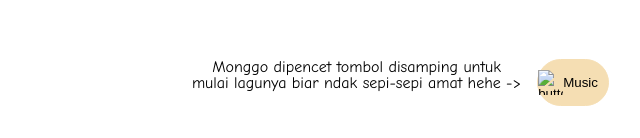
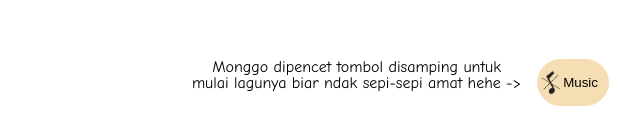
Before and after one commit to HarumKemangi/web-ultah, a plain HTML site: page index.html in a window 1280 px wide. Shown: the part 662-800 px from the top of the page, 591-1231 px from the left. Drawn offline with nearby package versions, Linux system fonts and the light colour scheme.

Commit message:
Update index.html

```diff
--- a/index.html
+++ b/index.html
@@ -156,7 +156,7 @@
                 <br>mulai lagunya biar ndak sepi-sepi amat hehe ->
             </div>
             <button class="playMusic">
-                <img src=".resource/image/buttonMusic1.png" alt="button" class="imgButton">
+                <img src="resource/image/buttonMusic1.png" alt="button" class="imgButton">
                 <p class="textButton">Music</p>
             </button>
         </div>
```
